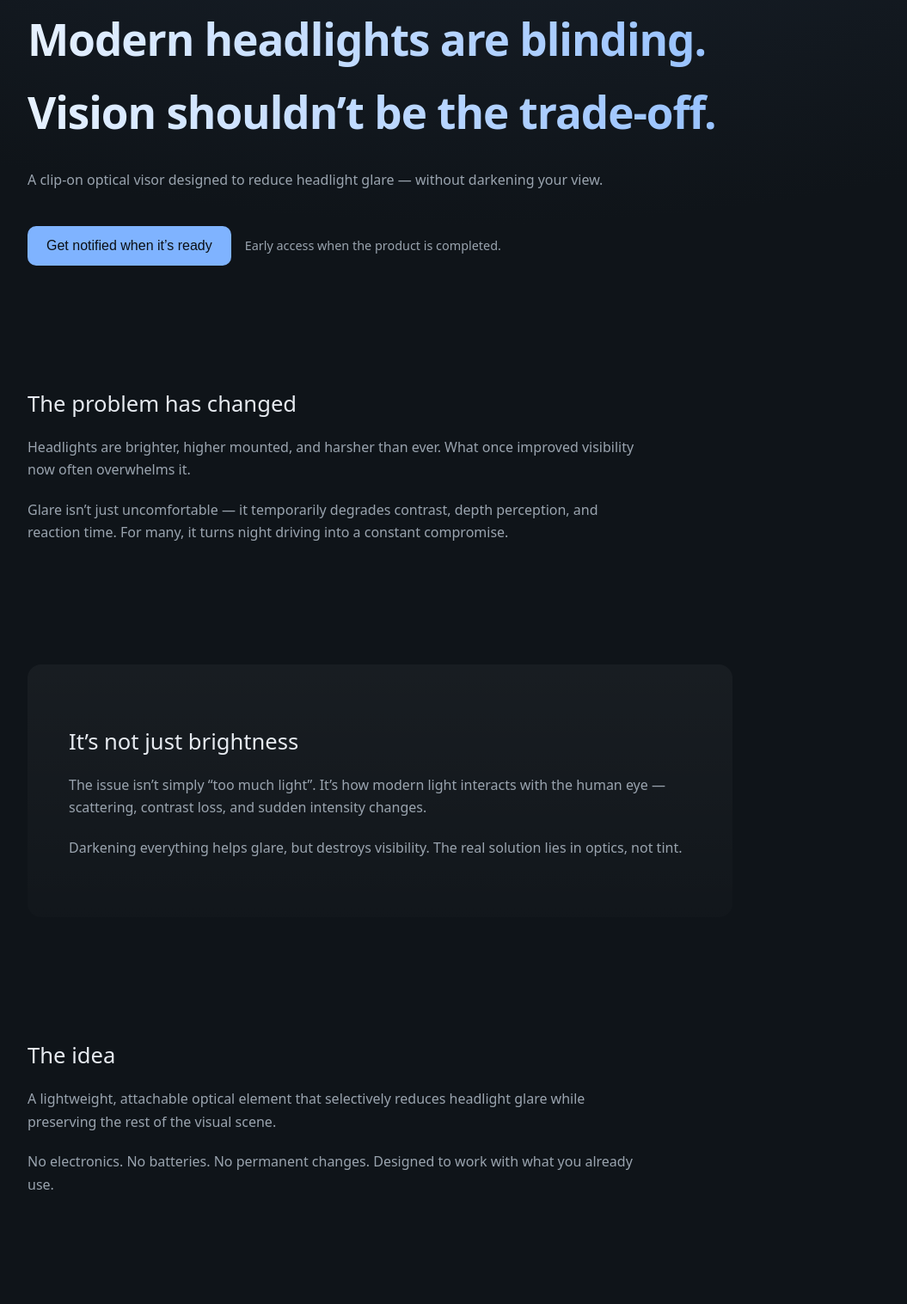
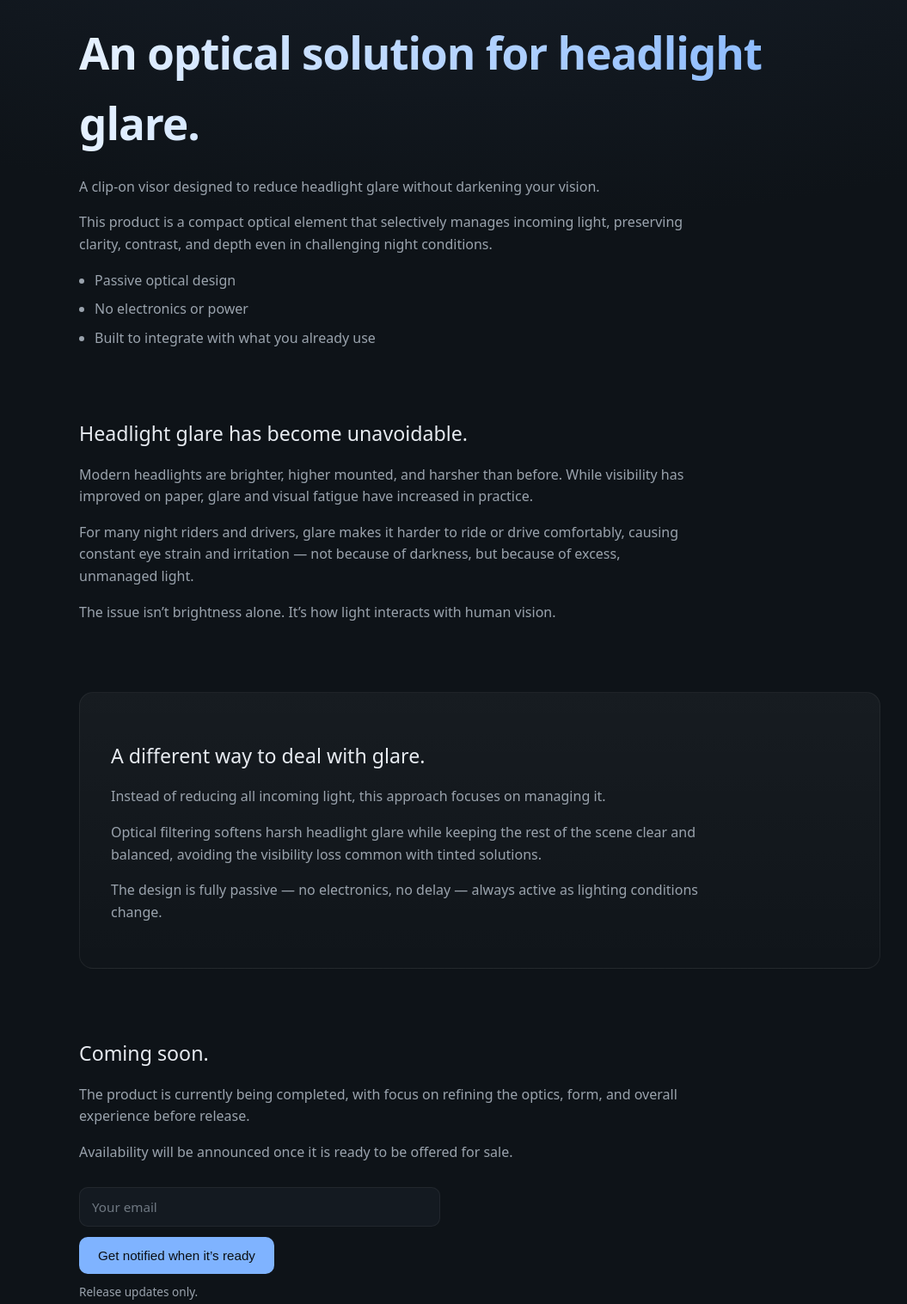
Before and after one commit to Arjuncodieboy/anti-glare-visor, a plain HTML site: page index.html in a window 1280 px wide. Shown: the part 139-1656 px from the top of the page at 86% size, without its empty margins (82-1137 px from the left). Drawn offline with Linux system fonts and the light colour scheme.

Commit message:
index2.html

```diff
--- a/index.html
+++ b/index.html
@@ -2,16 +2,17 @@
 <html lang="en">
 <head>
   <meta charset="UTF-8" />
-  <title>Anti-Glare Optics</title>
+  <title>Optical Glare Reduction</title>
   <meta name="viewport" content="width=device-width, initial-scale=1" />
 
   <style>
     :root {
-      --bg-main: #0f1419;
-      --bg-soft: #141b22;
-      --text-main: #e6eaf0;
-      --text-muted: #9aa4af;
+      --bg-main: #0e1318;
+      --bg-panel: #141a21;
+      --text-main: #e7ebf1;
+      --text-muted: #9aa3ad;
       --accent: #7fb3ff;
+      --border-soft: rgba(255,255,255,0.06);
     }
 
     * {
@@ -23,60 +24,73 @@
       font-family: system-ui, -apple-system, BlinkMacSystemFont, "Segoe UI", sans-serif;
       background: radial-gradient(
         1200px 600px at 50% -200px,
-        #1b2430,
+        #1a2330,
         var(--bg-main)
       );
       color: var(--text-main);
-      line-height: 1.65;
+      line-height: 1.6;
     }
 
     .container {
-      max-width: 1100px;
+      max-width: 980px;
       margin: 0 auto;
-      padding: 100px 24px;
+      padding: 80px 24px 100px;
+    }
+
+    section {
+      margin-top: 80px;
     }
 
     h1 {
-      font-size: clamp(2.2rem, 4vw, 3.4rem);
+      font-size: clamp(2.2rem, 4vw, 3.2rem);
       font-weight: 600;
       letter-spacing: -0.02em;
-      margin-bottom: 24px;
+      margin-bottom: 20px;
       background: linear-gradient(90deg, #e6f1ff, #7fb3ff);
       -webkit-background-clip: text;
       -webkit-text-fill-color: transparent;
     }
 
     h2 {
-      font-size: 1.6rem;
+      font-size: 1.45rem;
       font-weight: 500;
-      margin-bottom: 16px;
+      margin-bottom: 14px;
     }
 
     p {
       color: var(--text-muted);
       max-width: 720px;
-      margin-bottom: 20px;
+      margin-bottom: 16px;
     }
 
-    section {
-      margin-top: 140px;
+    ul {
+      margin: 16px 0 0;
+      padding-left: 18px;
+      color: var(--text-muted);
     }
 
-    .hero {
-      margin-top: 40px;
+    li {
+      margin-bottom: 8px;
+    }
+
+    .panel {
+      background: linear-gradient(
+        180deg,
+        rgba(255,255,255,0.04),
+        rgba(255,255,255,0.01)
+      );
+      border: 1px solid var(--border-soft);
+      border-radius: 16px;
+      padding: 36px;
     }
 
     .cta {
-      margin-top: 40px;
-      display: flex;
-      flex-wrap: wrap;
-      gap: 16px;
-      align-items: center;
+      margin-top: 28px;
     }
 
-    .cta button {
-      padding: 14px 22px;
-      font-size: 1rem;
+    button {
+      padding: 13px 22px;
+      font-size: 0.95rem;
       border-radius: 10px;
       border: none;
       cursor: pointer;
@@ -85,32 +99,45 @@
       font-weight: 500;
     }
 
-    .cta small {
-      color: var(--text-muted);
-      font-size: 0.9rem;
-    }
-
-    .panel {
-      background: linear-gradient(
-        180deg,
-        rgba(255,255,255,0.04),
-        rgba(255,255,255,0.01)
-      );
-      border-radius: 16px;
-      padding: 48px;
-      max-width: 820px;
-    }
-
-    footer {
-      margin-top: 180px;
-      padding-bottom: 60px;
+    small {
+      display: block;
+      margin-top: 10px;
       color: var(--text-muted);
       font-size: 0.85rem;
     }
 
-    a {
-      color: inherit;
-      text-decoration: none;
+    form {
+      margin-top: 18px;
+      max-width: 420px;
+    }
+
+    input,
+    textarea {
+      width: 100%;
+      padding: 12px 14px;
+      margin-bottom: 12px;
+      background: var(--bg-panel);
+      border: 1px solid var(--border-soft);
+      border-radius: 10px;
+      color: var(--text-main);
+      font-size: 0.95rem;
+      font-family: inherit;
+    }
+
+    textarea {
+      resize: vertical;
+      min-height: 90px;
+    }
+
+    input::placeholder,
+    textarea::placeholder {
+      color: #6f7882;
+    }
+
+    footer {
+      margin-top: 120px;
+      font-size: 0.8rem;
+      color: var(--text-muted);
     }
   </style>
 </head>
@@ -118,82 +145,102 @@
 <body>
   <main class="container">
 
-    <!-- HERO -->
-    <section class="hero">
-      <h1>
-        Modern headlights are blinding.<br />
-        Vision shouldn’t be the trade-off.
-      </h1>
+    <!-- SECTION 1: PRODUCT -->
+    <section>
+      <h1>An optical solution for headlight glare.</h1>
 
       <p>
-        A clip-on optical visor designed to reduce headlight glare — without
-        darkening your view.
+        A clip-on visor designed to reduce headlight glare without darkening your vision.
+      </p>
+
+      <p>
+        This product is a compact optical element that selectively manages incoming light,
+        preserving clarity, contrast, and depth even in challenging night conditions.
+      </p>
+
+      <ul>
+        <li>Passive optical design</li>
+        <li>No electronics or power</li>
+        <li>Built to integrate with what you already use</li>
+      </ul>
+    </section>
+
+    <!-- SECTION 2: PROBLEM -->
+    <section>
+      <h2>Headlight glare has become unavoidable.</h2>
+
+      <p>
+        Modern headlights are brighter, higher mounted, and harsher than before.
+        While visibility has improved on paper, glare and visual fatigue have increased in practice.
+      </p>
+
+      <p>
+        For many night riders and drivers, glare makes it harder to ride or drive comfortably,
+        causing constant eye strain and irritation — not because of darkness, but because of
+        excess, unmanaged light.
+      </p>
+
+      <p>
+        The issue isn’t brightness alone.
+        It’s how light interacts with human vision.
+      </p>
+    </section>
+
+    <!-- SECTION 3: SOLUTION -->
+    <section class="panel">
+      <h2>A different way to deal with glare.</h2>
+
+      <p>
+        Instead of reducing all incoming light, this approach focuses on managing it.
+      </p>
+
+      <p>
+        Optical filtering softens harsh headlight glare while keeping the rest of the scene
+        clear and balanced, avoiding the visibility loss common with tinted solutions.
+      </p>
+
+      <p>
+        The design is fully passive — no electronics, no delay — always active as lighting
+        conditions change.
+      </p>
+    </section>
+
+    <!-- SECTION 4: AVAILABILITY + SUGGESTIONS -->
+    <section>
+      <h2>Coming soon.</h2>
+
+      <p>
+        The product is currently being completed, with focus on refining the optics,
+        form, and overall experience before release.
+      </p>
+
+      <p>
+        Availability will be announced once it is ready to be offered for sale.
       </p>
 
       <div class="cta">
-        <a href="mailto:notify@example.com?subject=Notify me when it's ready">
-          <button>Get notified when it’s ready</button>
-        </a>
-        <small>Early access when the product is completed.</small>
+        <form action="mailto:notify@example.com" method="post" enctype="text/plain">
+          <input type="email" name="email" placeholder="Your email" required />
+          <button type="submit">Get notified when it’s ready</button>
+          <small>Release updates only.</small>
+        </form>
+      </div>
+
+      <div class="panel" style="margin-top: 40px;">
+        <h2 style="font-size:1.1rem;">Have something to share?</h2>
+        <p>
+          Observations or thoughts about headlight glare are always welcome.
+        </p>
+
+        <form action="mailto:suggestions@example.com" method="post" enctype="text/plain">
+          <textarea name="suggestion" placeholder="Write your thoughts here..."></textarea>
+          <button type="submit">Send</button>
+        </form>
       </div>
     </section>
 
-    <!-- PROBLEM -->
-    <section>
-      <h2>The problem has changed</h2>
-      <p>
-        Headlights are brighter, higher mounted, and harsher than ever.
-        What once improved visibility now often overwhelms it.
-      </p>
-      <p>
-        Glare isn’t just uncomfortable — it temporarily degrades contrast,
-        depth perception, and reaction time. For many, it turns night driving
-        into a constant compromise.
-      </p>
-    </section>
-
-    <!-- INSIGHT -->
-    <section class="panel">
-      <h2>It’s not just brightness</h2>
-      <p>
-        The issue isn’t simply “too much light”.
-        It’s how modern light interacts with the human eye —
-        scattering, contrast loss, and sudden intensity changes.
-      </p>
-      <p>
-        Darkening everything helps glare, but destroys visibility.
-        The real solution lies in optics, not tint.
-      </p>
-    </section>
-
-    <!-- IDEA -->
-    <section>
-      <h2>The idea</h2>
-      <p>
-        A lightweight, attachable optical element that selectively reduces
-        headlight glare while preserving the rest of the visual scene.
-      </p>
-      <p>
-        No electronics. No batteries. No permanent changes.
-        Designed to work with what you already use.
-      </p>
-    </section>
-
-    <!-- STATUS -->
-    <section class="panel">
-      <h2>Current status</h2>
-      <p>
-        This is an early product concept approaching completion.
-        The focus is on getting the optics, form, and experience right
-        before release.
-      </p>
-      <p>
-        Notifications are for availability only — no spam, no marketing noise.
-      </p>
-    </section>
-
     <footer>
-      © Project in development · Optical glare reduction
+      © Optical glare reduction · In development
     </footer>
 
   </main>
```
